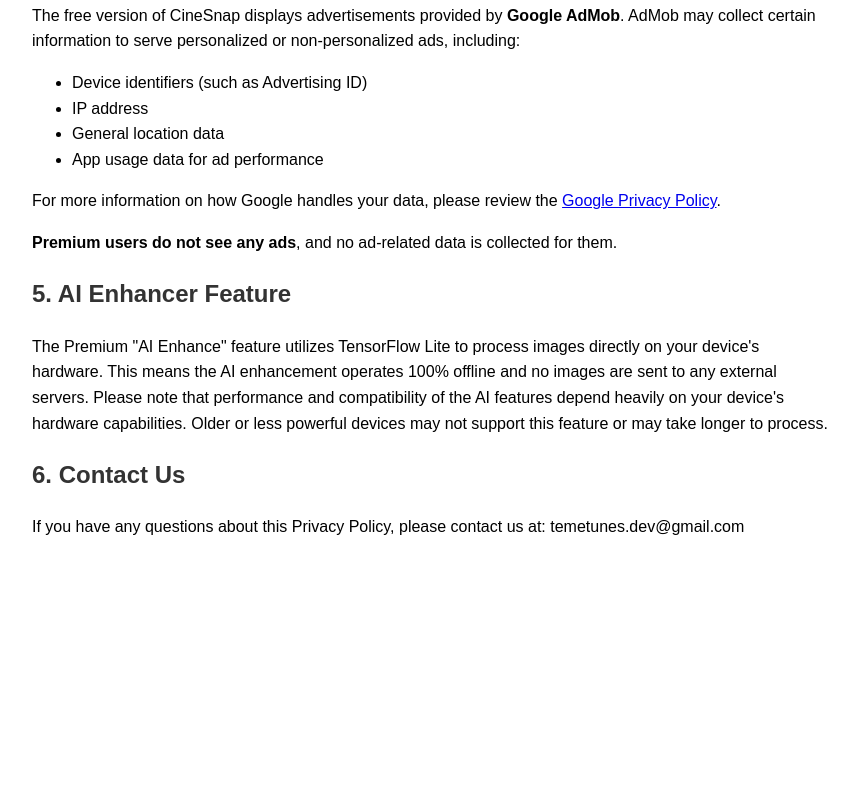
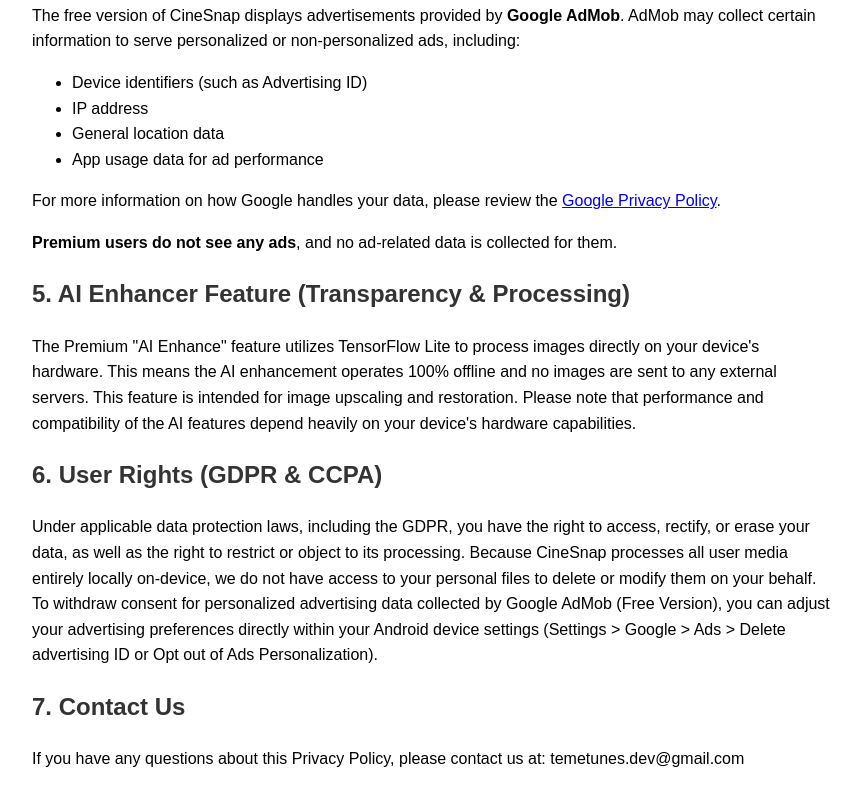
Before and after one commit to TJLOfficial/CineSnap-Legal, a plain HTML site: page privacy_policy.html in a window 1280 px wide. Shown: the part 733-1539 px from the top of the page, without its empty margins (208-1069 px from the left). Before the commit the page ends 1309 px from the top, so only its background shows below. Drawn offline with Linux system fonts and the light colour scheme.

Commit message:
Docs: Enhance GDPR and EU AI Act compliance

```diff
--- a/privacy_policy.html
+++ b/privacy_policy.html
@@ -57,13 +57,21 @@
             href="https://policies.google.com/privacy" target="_blank">Google Privacy Policy</a>.</p>
     <p><strong>Premium users do not see any ads</strong>, and no ad-related data is collected for them.</p>
 
-    <h2>5. AI Enhancer Feature</h2>
+    <h2>5. AI Enhancer Feature (Transparency & Processing)</h2>
     <p>The Premium "AI Enhance" feature utilizes TensorFlow Lite to process images directly on your device's hardware.
-        This means the AI enhancement operates 100% offline and no images are sent to any external servers. Please note
-        that performance and compatibility of the AI features depend heavily on your device's hardware capabilities.
-        Older or less powerful devices may not support this feature or may take longer to process.</p>
+        This means the AI enhancement operates 100% offline and no images are sent to any external servers. This feature
+        is intended for image upscaling and restoration. Please note that performance and compatibility of the AI
+        features depend heavily on your device's hardware capabilities.</p>
 
-    <h2>6. Contact Us</h2>
+    <h2>6. User Rights (GDPR & CCPA)</h2>
+    <p>Under applicable data protection laws, including the GDPR, you have the right to access, rectify, or erase your
+        data, as well as the right to restrict or object to its processing. Because CineSnap processes all user media
+        entirely locally on-device, we do not have access to your personal files to delete or modify them on your
+        behalf. To withdraw consent for personalized advertising data collected by Google AdMob (Free Version), you can
+        adjust your advertising preferences directly within your Android device settings (Settings &gt; Google &gt; Ads
+        &gt; Delete advertising ID or Opt out of Ads Personalization).</p>
+
+    <h2>7. Contact Us</h2>
     <p>If you have any questions about this Privacy Policy, please contact us at: temetunes.dev@gmail.com</p>
 </body>
 
```
Also changed, not shown: terms_of_service.html (+7 -1 lines).
